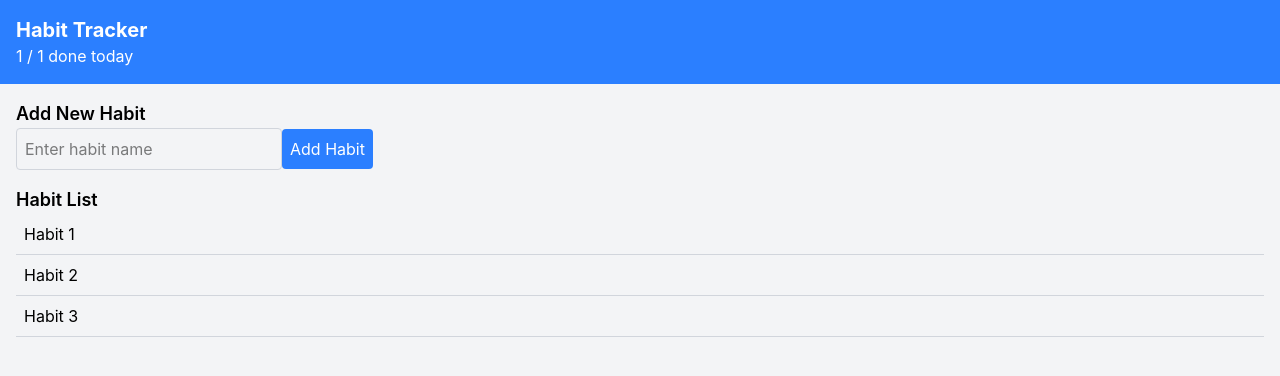
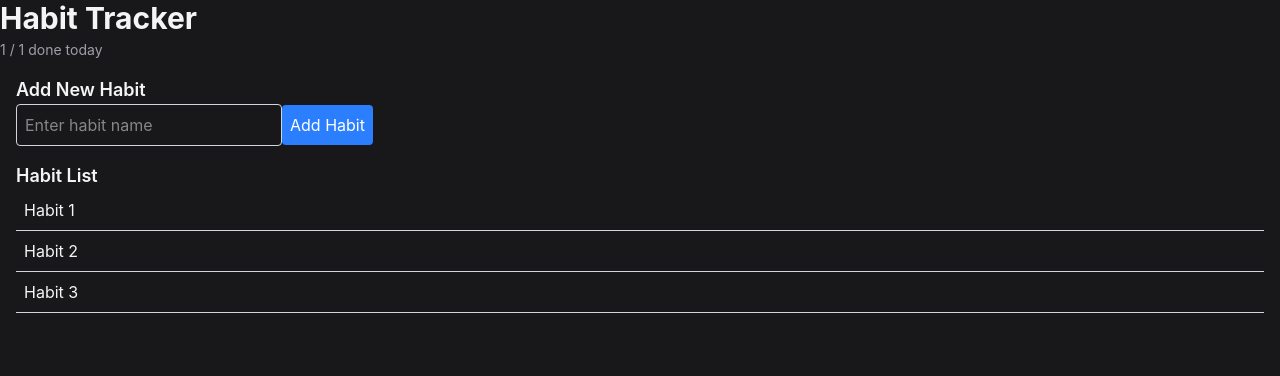
Before and after one commit to franco-ortega/habit-tracker, a React (Vite) app: page / in a window 1280 px wide. Shown: the top 376 px of the page. Built offline with nearby package versions, Linux system fonts and the light colour scheme.

Commit message:
add Header styles via Tailwind

```diff
--- a/src/App.tsx
+++ b/src/App.tsx
@@ -4,7 +4,7 @@ import Header from './components/Header';
 
 export default function App() {
 	return (
-		<div className='min-h-screen bg-gray-100'>
+		<div className='min-h-screen'>
 			<Header />
 			<main className='p-4'>
 				<section className='mb-4'>
--- a/src/components/Header.tsx
+++ b/src/components/Header.tsx
@@ -1,9 +1,13 @@
 export default function Header() {
 	return (
-		<header className='bg-blue-500 text-white p-4'>
-			<div>
-				<h1 className='text-xl font-bold'>Habit Tracker</h1>
-				<span>1 / 1 done today</span>
+		<header
+			className='
+
+    flex items-center justify-between'
+		>
+			<div className='flex flex-col gap-1'>
+				<h1 className='text-3xl font-bold'>Habit Tracker</h1>
+				<span className='text-zinc-400 text-sm'>1 / 1 done today</span>
 			</div>
 			<div></div>
 		</header>
--- a/src/index.css
+++ b/src/index.css
@@ -1 +1,6 @@
 @import 'tailwindcss';
+
+body {
+	background-color: var(--color-zinc-900);
+	color: var(--color-zinc-100);
+}
```
